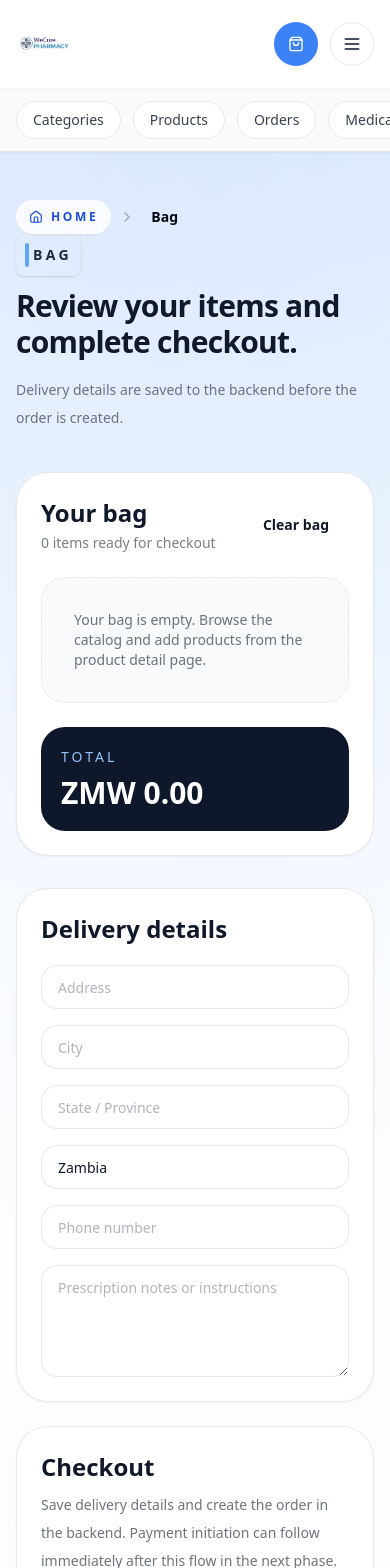
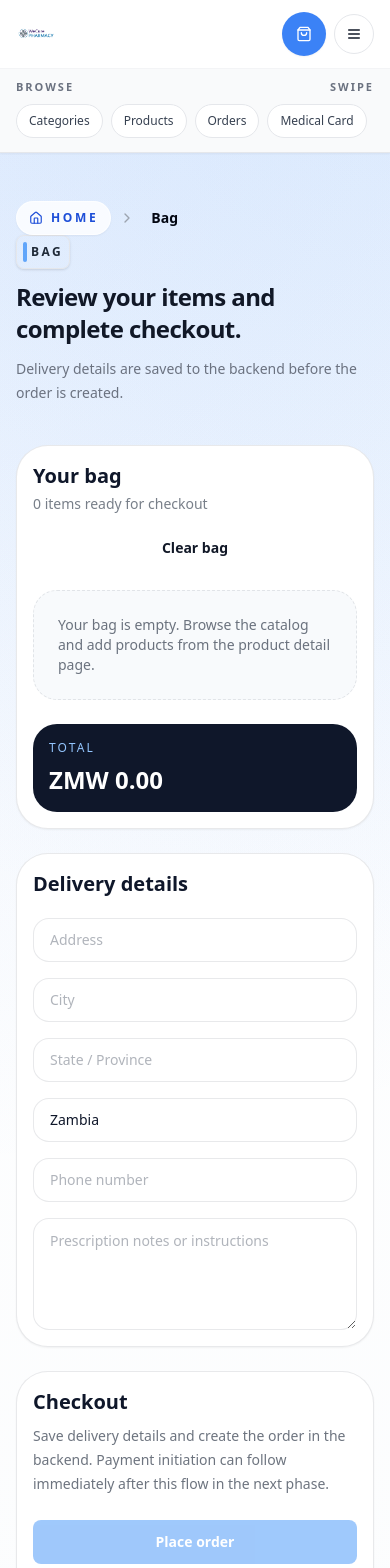
Before and after one commit to DrMusha/new-wecure-frontend, a Next.js app: page /bag in a window 390 px wide. Shown: the top 1568 px of the page. Built offline with nearby package versions, Linux system fonts and the light colour scheme.

Commit message:
Improve mobile responsiveness

```diff
--- a/components/bag-client.tsx
+++ b/components/bag-client.tsx
@@ -111,11 +111,11 @@ export function BagClient() {
   }
 
   return (
-    <div className="grid gap-8 lg:grid-cols-[1.1fr_0.9fr]">
-      <section className="rounded-[2rem] border border-ink-900/10 bg-white p-6 shadow-sm">
-        <div className="flex items-center justify-between gap-3">
+    <div className="grid gap-6 lg:grid-cols-[1.1fr_0.9fr] lg:gap-8">
+      <section className="rounded-[2rem] border border-ink-900/10 bg-white p-4 shadow-sm sm:p-6">
+        <div className="flex flex-col gap-3 sm:flex-row sm:items-center sm:justify-between">
           <div>
-            <h2 className="text-2xl font-semibold text-ink-950">Your bag</h2>
+            <h2 className="text-xl font-semibold text-ink-950 sm:text-2xl">Your bag</h2>
             <p className="mt-1 text-sm text-ink-900/60">{cart.length} items ready for checkout</p>
           </div>
           <Button type="button" variant="ghost" onClick={() => sync([])}>
@@ -123,7 +123,7 @@ export function BagClient() {
           </Button>
         </div>
 
-        <div className="mt-6 space-y-4">
+        <div className="mt-5 space-y-4 sm:mt-6">
           {cart.length > 0 ? (
             cart.map((item) => (
               <div key={item.id} className="flex flex-col gap-4 rounded-3xl border border-ink-900/10 p-4 sm:flex-row sm:items-center sm:justify-between">
@@ -133,7 +133,7 @@ export function BagClient() {
                     ZMW {item.price.toFixed(2)} {item.packSize ? `• ${item.packSize}` : ""}
                   </p>
                 </div>
-                <div className="flex items-center gap-2">
+                <div className="flex flex-wrap items-center gap-2">
                   <Button variant="secondary" type="button" onClick={() => sync(updateCartItem(item.id, item.quantity - 1))}>
                     -
                   </Button>
@@ -148,21 +148,21 @@ export function BagClient() {
               </div>
             ))
           ) : (
-            <div className="rounded-3xl border border-dashed border-ink-900/10 bg-sand-50 p-8 text-sm text-ink-900/65">
+            <div className="rounded-3xl border border-dashed border-ink-900/10 bg-sand-50 p-6 text-sm text-ink-900/65 sm:p-8">
               Your bag is empty. Browse the catalog and add products from the product detail page.
             </div>
           )}
         </div>
 
-        <div className="mt-6 rounded-3xl bg-ink-950 p-5 text-white">
-          <p className="text-sm uppercase tracking-[0.22em] text-brand-300">Total</p>
-          <p className="mt-2 text-3xl font-semibold">ZMW {total.toFixed(2)}</p>
+        <div className="mt-6 rounded-3xl bg-ink-950 p-4 text-white sm:p-5">
+          <p className="text-xs uppercase tracking-[0.18em] text-brand-300 sm:text-sm sm:tracking-[0.22em]">Total</p>
+          <p className="mt-2 text-2xl font-semibold sm:text-3xl">ZMW {total.toFixed(2)}</p>
         </div>
       </section>
 
       <aside className="space-y-6">
-        <section className="rounded-[2rem] border border-ink-900/10 bg-white p-6 shadow-sm">
-          <h2 className="text-2xl font-semibold text-ink-950">Delivery details</h2>
+        <section className="rounded-[2rem] border border-ink-900/10 bg-white p-4 shadow-sm sm:p-6">
+          <h2 className="text-xl font-semibold text-ink-950 sm:text-2xl">Delivery details</h2>
           <div className="mt-5 grid gap-4">
             <Input value={delivery.address} onChange={(e) => setDelivery((prev) => ({ ...prev, address: e.target.value }))} placeholder="Address" />
             <div className="grid gap-4 sm:grid-cols-2">
@@ -177,9 +177,9 @@ export function BagClient() {
           </div>
         </section>
 
-        <section className="rounded-[2rem] border border-ink-900/10 bg-white p-6 shadow-sm">
-          <h2 className="text-2xl font-semibold text-ink-950">Checkout</h2>
-          <p className="mt-2 text-sm leading-7 text-ink-900/65">
+        <section className="rounded-[2rem] border border-ink-900/10 bg-white p-4 shadow-sm sm:p-6">
+          <h2 className="text-xl font-semibold text-ink-950 sm:text-2xl">Checkout</h2>
+          <p className="mt-2 text-sm leading-6 text-ink-900/65 sm:leading-7">
             Save delivery details and create the order in the backend. Payment initiation can follow immediately after this flow in the next phase.
           </p>
           {error ? <div className="mt-4"><AuthMessage tone="error">{error}</AuthMessage></div> : null}
--- a/components/page-shell.tsx
+++ b/components/page-shell.tsx
@@ -8,10 +8,10 @@ type PageShellProps = {
 
 export function PageShell({ eyebrow, title, description }: PageShellProps) {
   return (
-    <section className="mx-auto max-w-7xl px-4 py-16 sm:px-6 lg:px-8">
+    <section className="mx-auto max-w-7xl px-4 py-10 sm:px-6 sm:py-16 lg:px-8">
       <SectionHeading eyebrow={eyebrow} title={title} description={description} />
-      <div className="mt-10 rounded-[2rem] border border-ink-900/10 bg-white p-8 shadow-sm">
-        <p className="text-sm leading-7 text-ink-900/70">
+      <div className="mt-8 rounded-[2rem] border border-ink-900/10 bg-white p-5 shadow-sm sm:mt-10 sm:p-8">
+        <p className="text-sm leading-6 text-ink-900/70 sm:leading-7">
           This route is scaffolded now and will be connected to the backend in the next phase.
         </p>
       </div>
--- a/components/section-heading.tsx
+++ b/components/section-heading.tsx
@@ -10,17 +10,17 @@ type SectionHeadingProps = {
 export function SectionHeading({ eyebrow, title, description, className }: SectionHeadingProps) {
   return (
     <div className={cn("max-w-2xl", className)}>
-      <div className="flex items-center w-fit h-fit rounded-lg border gap-1 p-2 shadow">
-        <div className="w-1 h-6 rounded-full bg-blue-400" />
-        <p className="text-sm font-semibold uppercase tracking-[0.24em] text-gray-800">
+      <div className="flex h-fit w-fit items-center gap-1 rounded-lg border p-1.5 shadow sm:p-2">
+        <div className="h-5 w-1 rounded-full bg-blue-400 sm:h-6" />
+        <p className="text-xs font-semibold uppercase tracking-[0.2em] text-gray-800 sm:text-sm sm:tracking-[0.24em]">
           {eyebrow}
         </p>
       </div>
-      <h2 className="mt-3 text-3xl font-bold tracking-tight text-gray-900 sm:text-4xl">
+      <h2 className="mt-3 text-2xl font-bold tracking-tight text-gray-900 sm:text-4xl">
         {title}
       </h2>
       {description ? (
-        <p className="mt-4 text-sm leading-7 text-gray-500 sm:text-base">
+        <p className="mt-3 text-sm leading-6 text-gray-500 sm:mt-4 sm:text-base sm:leading-7">
           {description}
         </p>
       ) : null}
--- a/components/site-header.tsx
+++ b/components/site-header.tsx
@@ -20,8 +20,8 @@ export function SiteHeader() {
       >
         Skip to content
       </a>
-      <div className="mx-auto flex max-w-7xl items-center justify-between px-4 py-4 sm:px-6 lg:px-8">
-        <BrandMark href="/" />
+      <div className="mx-auto flex max-w-7xl items-center justify-between gap-3 px-4 py-3 sm:px-6 sm:py-4 lg:px-8">
+        <BrandMark href="/" compact className="min-w-0 shrink" />
 
         <nav className="hidden items-center gap-8 md:flex">
           {links.map((link) => (
@@ -35,7 +35,7 @@ export function SiteHeader() {
           ))}
         </nav>
 
-        <div className="flex items-center gap-3">
+        <div className="flex shrink-0 items-center gap-2 sm:gap-3">
           <Link
             href="/search"
             className="hidden rounded-full border border-gray-200 bg-white px-4 py-2 text-sm font-medium text-gray-800 transition hover:border-blue-300 hover:text-blue-600 focus-visible:outline-none focus-visible:ring-4 focus-visible:ring-blue-100 sm:inline-flex"
@@ -51,28 +51,30 @@ export function SiteHeader() {
           <div className="hidden lg:block">
             <AuthStatus />
           </div>
-          <button
-            type="button"
-            className="inline-flex h-11 w-11 items-center justify-center rounded-full border border-gray-200 bg-white md:hidden"
-            aria-label="Open navigation"
-          >
-            <Menu className="h-5 w-5 text-gray-900" />
-          </button>
+          <div className="inline-flex h-10 w-10 items-center justify-center rounded-full border border-gray-200 bg-white md:hidden">
+            <Menu className="h-4 w-4 text-gray-900" />
+          </div>
         </div>
       </div>
       <div className="border-t border-gray-100 bg-gray-50 md:hidden">
-        <div className="mx-auto flex max-w-7xl gap-3 overflow-x-auto px-4 py-3 sm:px-6 lg:px-8">
+        <div className="mx-auto max-w-7xl px-4 py-2.5 sm:px-6 lg:px-8">
+          <div className="mb-2 flex items-center justify-between text-[11px] font-semibold uppercase tracking-[0.18em] text-gray-500">
+            <span>Browse</span>
+            <span>Swipe</span>
+          </div>
+          <div className="flex gap-2 overflow-x-auto pb-1 [-ms-overflow-style:none] [scrollbar-width:none] [&::-webkit-scrollbar]:hidden">
             {links.map((link) => (
               <Link
                 key={link.href}
                 href={link.href}
-              className="whitespace-nowrap rounded-full border border-gray-200 bg-white px-4 py-2 text-sm font-medium text-gray-700 focus-visible:outline-none focus-visible:ring-4 focus-visible:ring-blue-100"
+                className="whitespace-nowrap rounded-full border border-gray-200 bg-white px-3 py-2 text-xs font-medium text-gray-700 focus-visible:outline-none focus-visible:ring-4 focus-visible:ring-blue-100 sm:px-4 sm:text-sm"
               >
                 {link.label}
               </Link>
             ))}
           </div>
         </div>
+      </div>
     </header>
   );
 }
```
Also changed, not shown: components/account-dashboard.tsx (+21 -21 lines), components/featured-products.tsx (+13 -22 lines), components/hero.tsx (+19 -25 lines), components/product-card.tsx (+7 -7 lines), components/site-footer.tsx (+13 -14 lines), 1 other file (tests, documents, lock files or other folders). Lines whose indentation alone changed are shown as unchanged.
